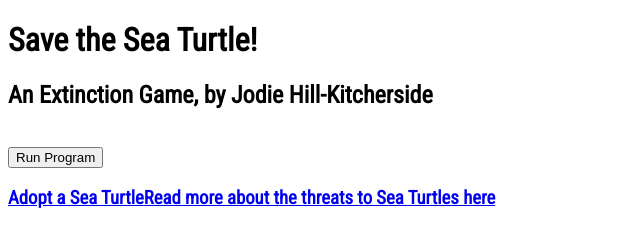
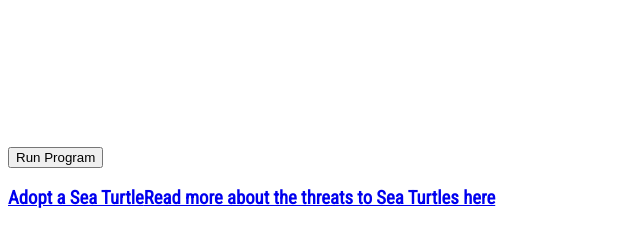
Before and after one commit to JodieHillKitcherside/project3-save-the-seaturtle-game, a website: page views/index.html in a window 1280 px wide. Shown: the whole page, without its empty margins (0-640 px from the left). Drawn offline with Linux system fonts and the light colour scheme.

Commit message:
Edit index.html styling

```diff
--- a/views/index.html
+++ b/views/index.html
@@ -15,11 +15,11 @@
 </head>
 <!-- This is the header containing logo and nav : -->
 
-<body vertical-align: middle; background-image ="assets/images/background_image.jpeg" alt="Underwater sealife, scene setting">
+<body style="vertical-align: middle" background-image="assets/images/background_image.jpeg">
     <header style="font-family: 'Lilita One', cursive;
     font-family: 'Playfair Display', serif;
     font-family: 'Playfair Display SC', serif;
-    font-family: 'Roboto Condensed', sans-serif;" style="color: white;">
+    font-family: 'Roboto Condensed', sans-serif; color: white;">
             <h1>Save the Sea Turtle!</h2>
             <h2>An Extinction Game, by Jodie Hill-Kitcherside</h1>
      </header>
@@ -53,7 +53,7 @@
         document.getElementsByClassName("xterm-helper-textarea")[0].focus();
     </script>
     </main>
-    <footer style = "display:flex;" style="color: white;" text-decoration: none;>
+    <footer style = "display:flex; color: white; text-decoration: none;">
         <h3 style="font-family: 'Lilita One', cursive;
         font-family: 'Playfair Display', serif;
         font-family: 'Playfair Display SC', serif;
```
